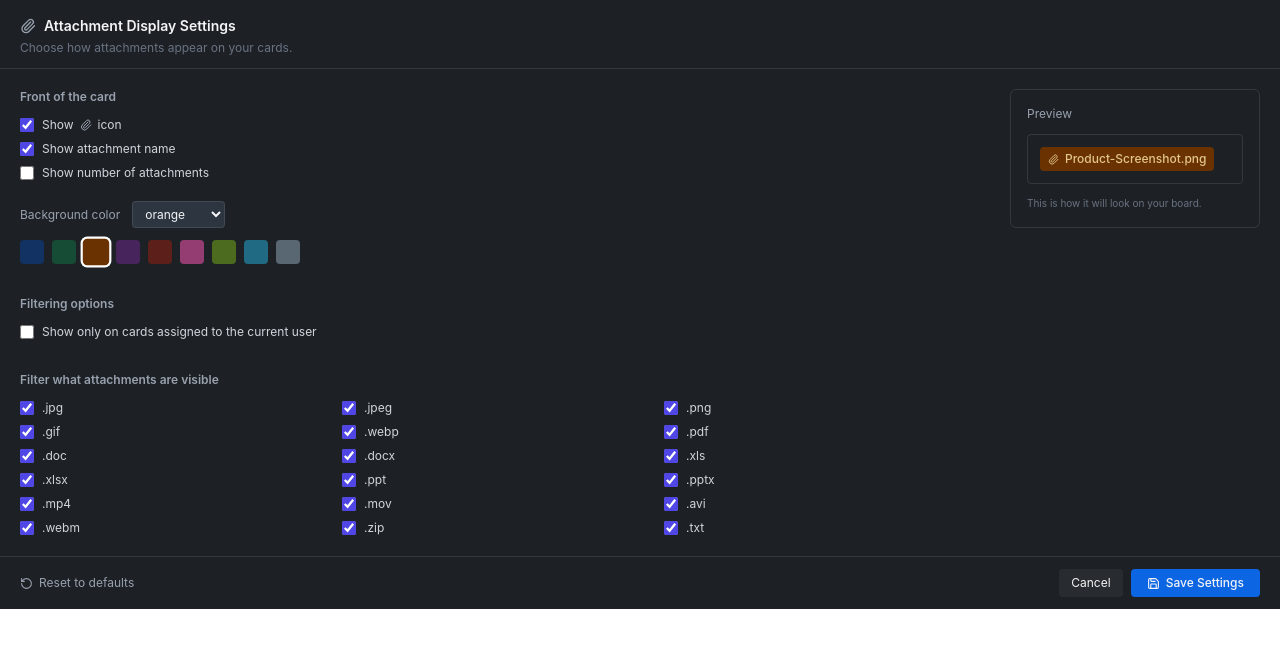
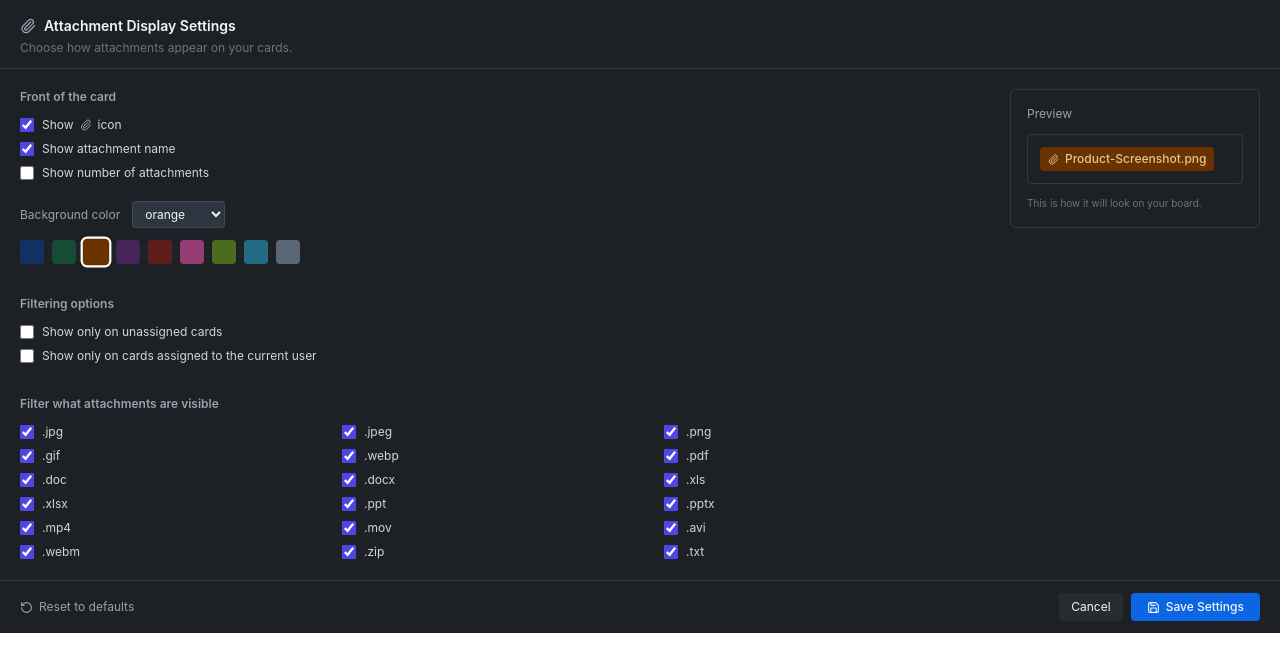
Before and after one commit to Techexplified/smart-attachments-trello, a React (Vite) app: page / in a window 1280 px wide. Shown: the top 672 px of the page. Built offline with nearby package versions, Linux system fonts and the light colour scheme.

Commit message:
Filtering options section UI

```diff
--- a/src/components/AttachmentSettingsModal.jsx
+++ b/src/components/AttachmentSettingsModal.jsx
@@ -257,6 +257,13 @@ export default function AttachmentSettingsModal() {
                 id="filterByUser"
                 checked={settings.filterByUser}
                 onChange={(v) => update("filterByUser", v)}
+                label="Show only on unassigned cards"
+              />
+
+              <Checkbox
+                id="filterByUser"
+                checked={settings.filterByUser}
+                onChange={(v) => update("filterByUser", v)}
                 label="Show only on cards assigned to the current user"
               />
             </div>
```
Also changed, not shown: 1 other file (tests, documents, lock files or other folders).
